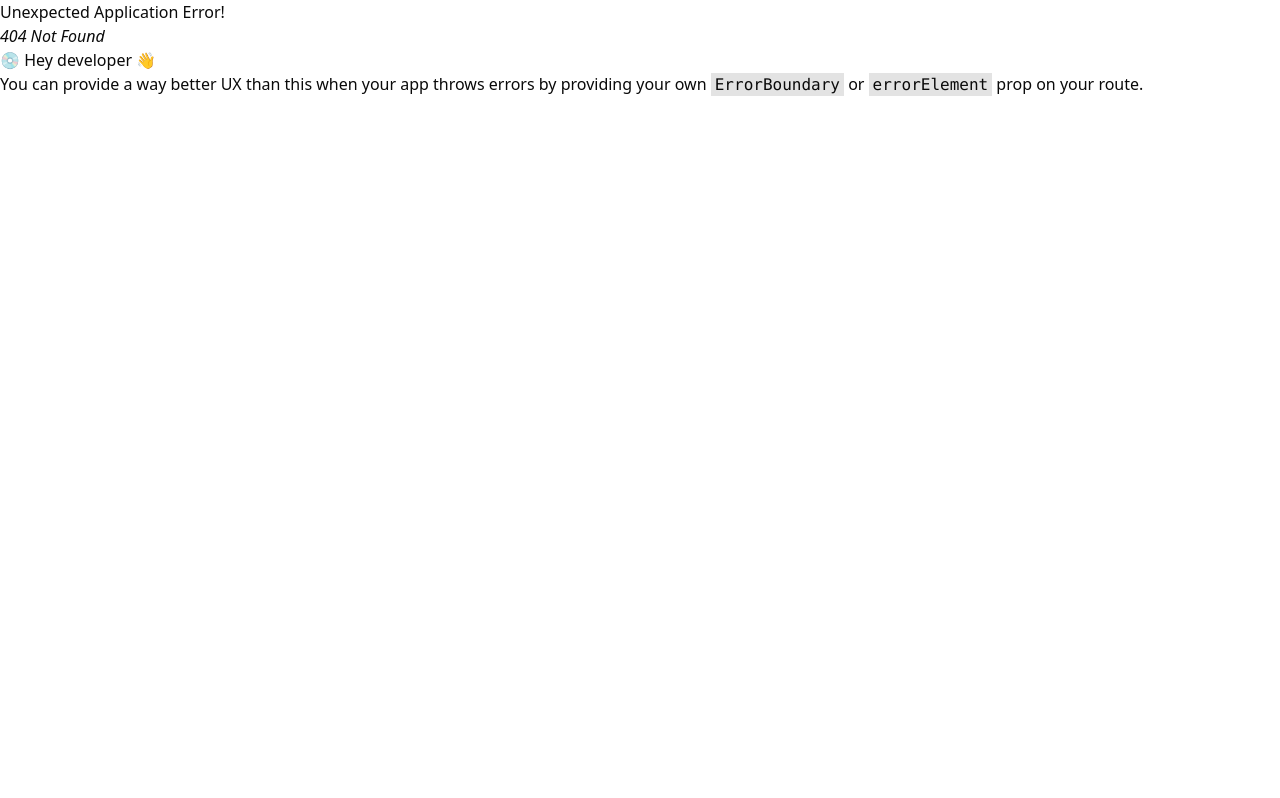
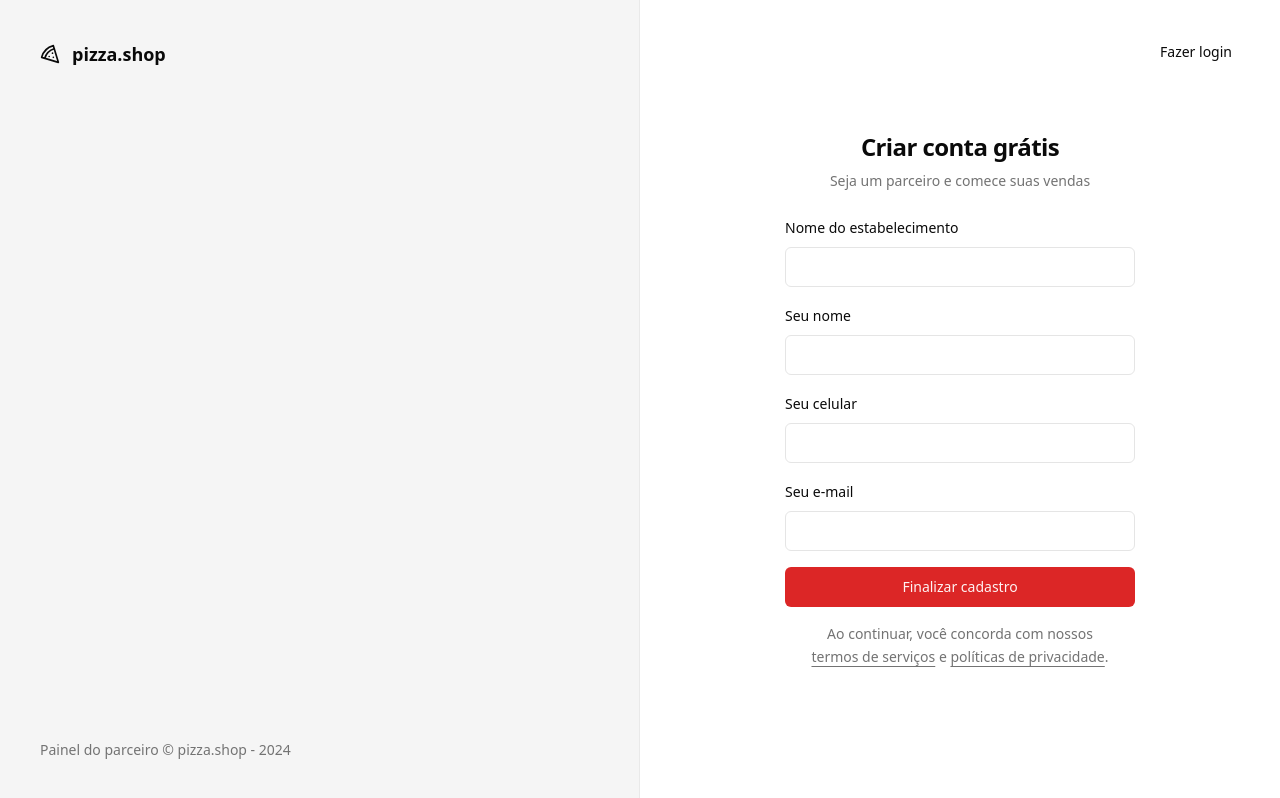
Before and after one commit to rafaeljunio/pizzashop-web, a React (Vite) app: page /sign-up in a window 1280 px wide. Before the commit this address had no page. Built offline with nearby package versions, Linux system fonts and the light colour scheme.

Commit message:
registration page

```diff
--- a/package.json
+++ b/package.json
@@ -23,6 +23,7 @@
     "react-helmet-async": "^2.0.4",
     "react-hook-form": "^7.50.1",
     "react-router-dom": "^6.22.1",
+    "sonner": "^1.4.1",
     "sort-by": "^1.2.0",
     "tailwind-merge": "^2.2.1",
     "tailwindcss-animate": "^1.0.7",
--- a/src/App.tsx
+++ b/src/App.tsx
@@ -2,6 +2,7 @@ import './global.css'
 
 import { Helmet, HelmetProvider } from 'react-helmet-async'
 import { RouterProvider } from 'react-router-dom'
+import { Toaster } from 'sonner'
 
 import { router } from './routes'
 
@@ -9,6 +10,7 @@ export function App() {
   return (
     <HelmetProvider>
       <Helmet titleTemplate="%s | pizza.shop" />
+      <Toaster richColors />
       <RouterProvider router={router} />
     </HelmetProvider>
   )
--- a/src/pages/_layouts/auth.tsx
+++ b/src/pages/_layouts/auth.tsx
@@ -15,7 +15,7 @@ export function AuthLayout() {
         </footer>
       </div>
 
-      <div className="flex flex-col items-center justify-center">
+      <div className="relative flex flex-col items-center justify-center">
         <Outlet />
       </div>
     </div>
--- a/src/pages/auth/sign-in.tsx
+++ b/src/pages/auth/sign-in.tsx
@@ -1,5 +1,7 @@
 import { Helmet } from 'react-helmet-async'
 import { useForm } from 'react-hook-form'
+import { Link } from 'react-router-dom'
+import { toast } from 'sonner'
 import { z } from 'zod'
 
 import { Button } from '@/components/ui/button'
@@ -20,15 +22,30 @@ export const SignIn = () => {
   } = useForm<SignInForm>()
 
   async function handleSignIn(data: SignInForm) {
-    console.log(data)
+    try {
+      console.log(data)
 
-    await new Promise((resolve) => setTimeout(resolve, 2000))
+      await new Promise((resolve) => setTimeout(resolve, 2000))
+
+      toast.success('Enviamos um link de autenticação para o seu e-mail.', {
+        action: {
+          label: 'Reenviar',
+          onClick: () => handleSignIn(data),
+        },
+      })
+    } catch (error) {
+      toast.error('Credenciais inválidas.')
+    }
   }
 
   return (
     <>
       <Helmet title="Login" />
       <div className="p-8">
+        <Button variant="ghost" asChild className="absolute right-8 top-8">
+          <Link to="/sign-up">Novo estabelecimento</Link>
+        </Button>
+
         <div className="flex w-[350px] flex-col justify-center gap-6">
           <div className="flex flex-col gap-2 text-center">
             <h1 className="text-2xl font-semibold tracking-tight">
--- /dev/null
+++ b/src/pages/auth/sign-up.tsx
@@ -0,0 +1,112 @@
+import { Helmet } from 'react-helmet-async'
+import { useForm } from 'react-hook-form'
+import { Link, useNavigate } from 'react-router-dom'
+import { toast } from 'sonner'
+import { z } from 'zod'
+
+import { Button } from '@/components/ui/button'
+import { Input } from '@/components/ui/input'
+import { Label } from '@/components/ui/label'
+
+const signUpForm = z.object({
+  restaurantName: z.string(),
+  managerName: z.string(),
+  phone: z.string(),
+  email: z.string().email(),
+})
+
+type SignUpForm = z.infer<typeof signUpForm>
+
+export const SignUp = () => {
+  const navigate = useNavigate()
+
+  const {
+    register,
+    handleSubmit,
+    formState: { isSubmitting },
+  } = useForm<SignUpForm>()
+
+  async function handleSignUp(data: SignUpForm) {
+    try {
+      console.log(data)
+
+      await new Promise((resolve) => setTimeout(resolve, 2000))
+
+      toast.success('Restaurante cadastrado com sucesso.', {
+        action: {
+          label: 'Login',
+          onClick: () => navigate('/sign-in'),
+        },
+      })
+    } catch (error) {
+      toast.error('Erro ao cadastrar restaurante.')
+    }
+  }
+
+  return (
+    <>
+      <Helmet title="Cadastro" />
+      <div className="p-8">
+        <Button variant="ghost" asChild className="absolute right-8 top-8">
+          <Link to="/sign-in">Fazer login</Link>
+        </Button>
+        <div className="flex w-[350px] flex-col justify-center gap-6">
+          <div className="flex flex-col gap-2 text-center">
+            <h1 className="text-2xl font-semibold tracking-tight">
+              Criar conta grátis
+            </h1>
+            <p className="text-sm text-muted-foreground">
+              Seja um parceiro e comece suas vendas
+            </p>
+          </div>
+
+          <form onSubmit={handleSubmit(handleSignUp)} className="space-y-4">
+            <div className="space-y-2">
+              <Label htmlFor="restaurantName">Nome do estabelecimento</Label>
+              <Input
+                id="restaurantName"
+                type="text"
+                {...register('restaurantName')}
+              />
+            </div>
+
+            <div className="space-y-2">
+              <Label htmlFor="managerName">Seu nome</Label>
+              <Input
+                id="managerName"
+                type="text"
+                {...register('managerName')}
+              />
+            </div>
+
+            <div className="space-y-2">
+              <Label htmlFor="phone">Seu celular</Label>
+              <Input id="phone" type="tel" {...register('phone')} />
+            </div>
+
+            <div className="space-y-2">
+              <Label>Seu e-mail</Label>
+              <Input id="email" type="email" {...register('email')} />
+            </div>
+
+            <Button disabled={isSubmitting} className="w-full" type="submit">
+              Finalizar cadastro
+            </Button>
+
+            <p className="px-6 text-center text-sm leading-relaxed text-muted-foreground">
+              Ao continuar, você concorda com nossos{' '}
+              <a className="underline underline-offset-4" href="#">
+                termos de serviços
+              </a>{' '}
+              e{' '}
+              <a className="underline underline-offset-4" href="#">
+                políticas de privacidade
+              </a>
+              .
+            </p>
+          </form>
+        </div>
+      </div>
+    </>
+  )
+}
--- a/src/routes.tsx
+++ b/src/routes.tsx
@@ -4,6 +4,7 @@ import { AppLayout } from './pages/_layouts/app'
 import { AuthLayout } from './pages/_layouts/auth'
 import { Dashboard } from './pages/app/dashboard'
 import { SignIn } from './pages/auth/sign-in'
+import { SignUp } from './pages/auth/sign-up'
 
 export const router = createBrowserRouter([
   {
@@ -24,6 +25,10 @@ export const router = createBrowserRouter([
         path: '/sign-in',
         element: <SignIn />,
       },
+      {
+        path: '/sign-up',
+        element: <SignUp />,
+      },
     ],
   },
 ])
```
Also changed, not shown: 1 other file (tests, documents, lock files or other folders).
